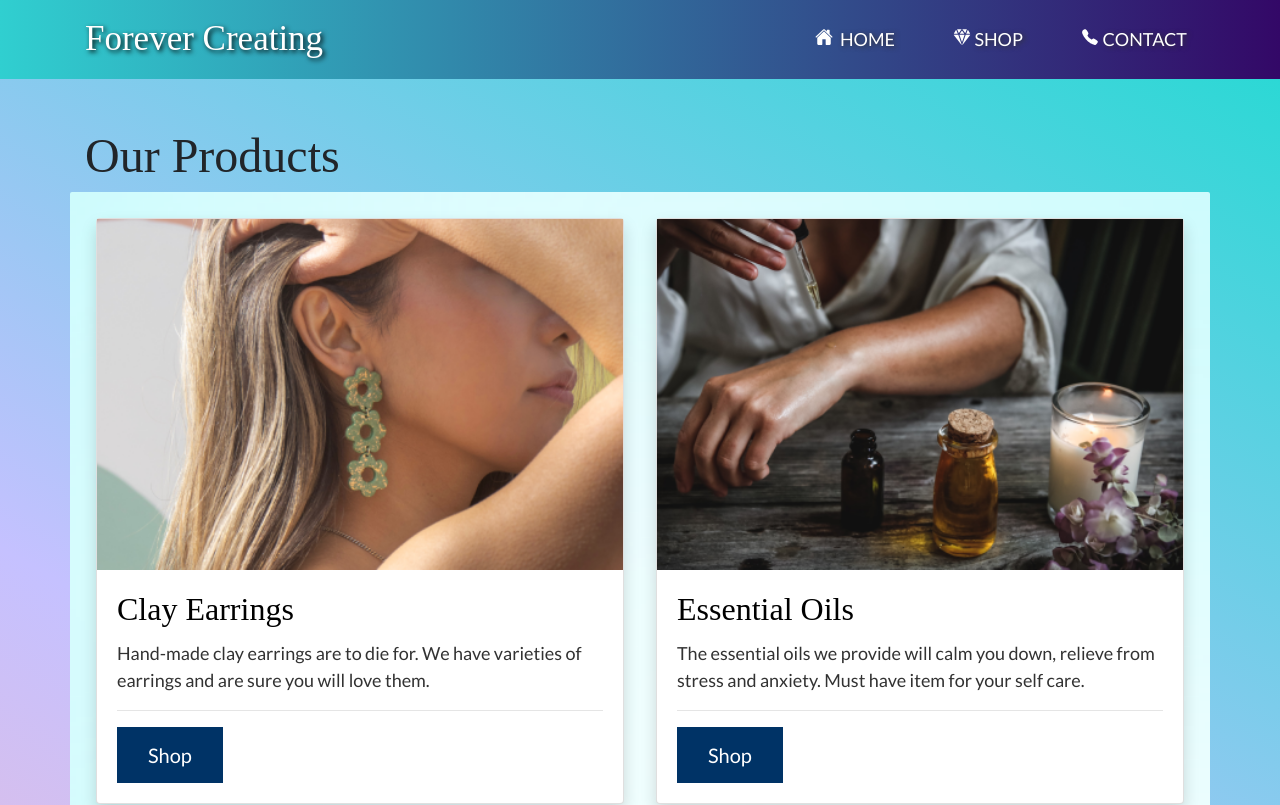
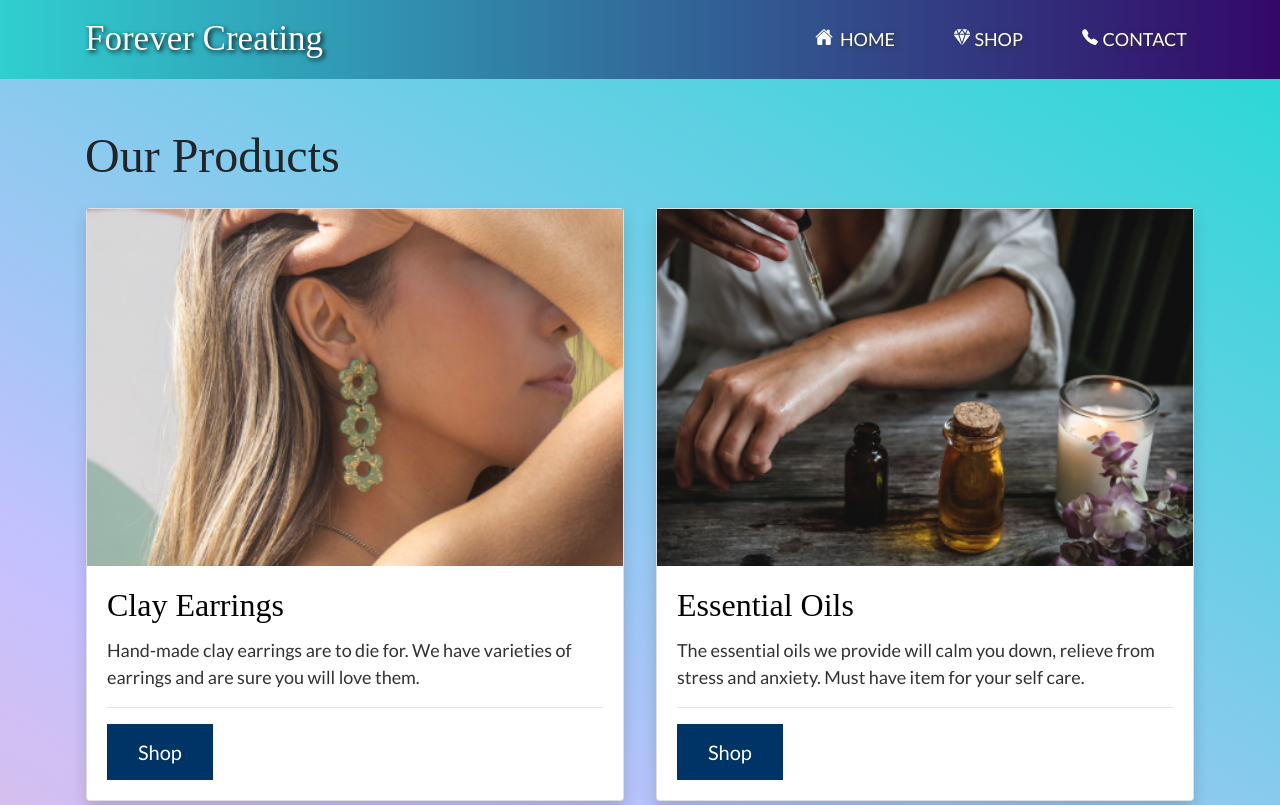
Before and after one commit to Pracasap/Clay-Earrings, a React (Create React App) app: page /shop in a window 1280 px wide. Shown: the top 805 px of the page. Built offline with nearby package versions, Linux system fonts and the light colour scheme; a web font is replaced by a local one.

Commit message:
removed row-content and background

```diff
--- a/src/Components/EarringsComponent.js
+++ b/src/Components/EarringsComponent.js
@@ -25,7 +25,7 @@ function Earrings(props) {
                         </h3>
                     </div>
                 </div>
-                <div className="row row-content contactBox" style={{ borderRadius: 2 }}>
+                <div className="row" style={{ borderRadius: 2 }}>
                         {earrings}
                 </div>
             </div>
--- a/src/Components/ProductComponent.js
+++ b/src/Components/ProductComponent.js
@@ -18,8 +18,8 @@ function Products(props) {
                         <h3>Our Products</h3>
                     </div>
                 </div>
-                <div className="row row-content contactBox" style={{ borderRadius: 2 }}>
-                        {ourProducts}
+                <div className="row" style={{ borderRadius: 2 }}>
+                    {ourProducts}
                 </div>
             </div>
         </div>
```
